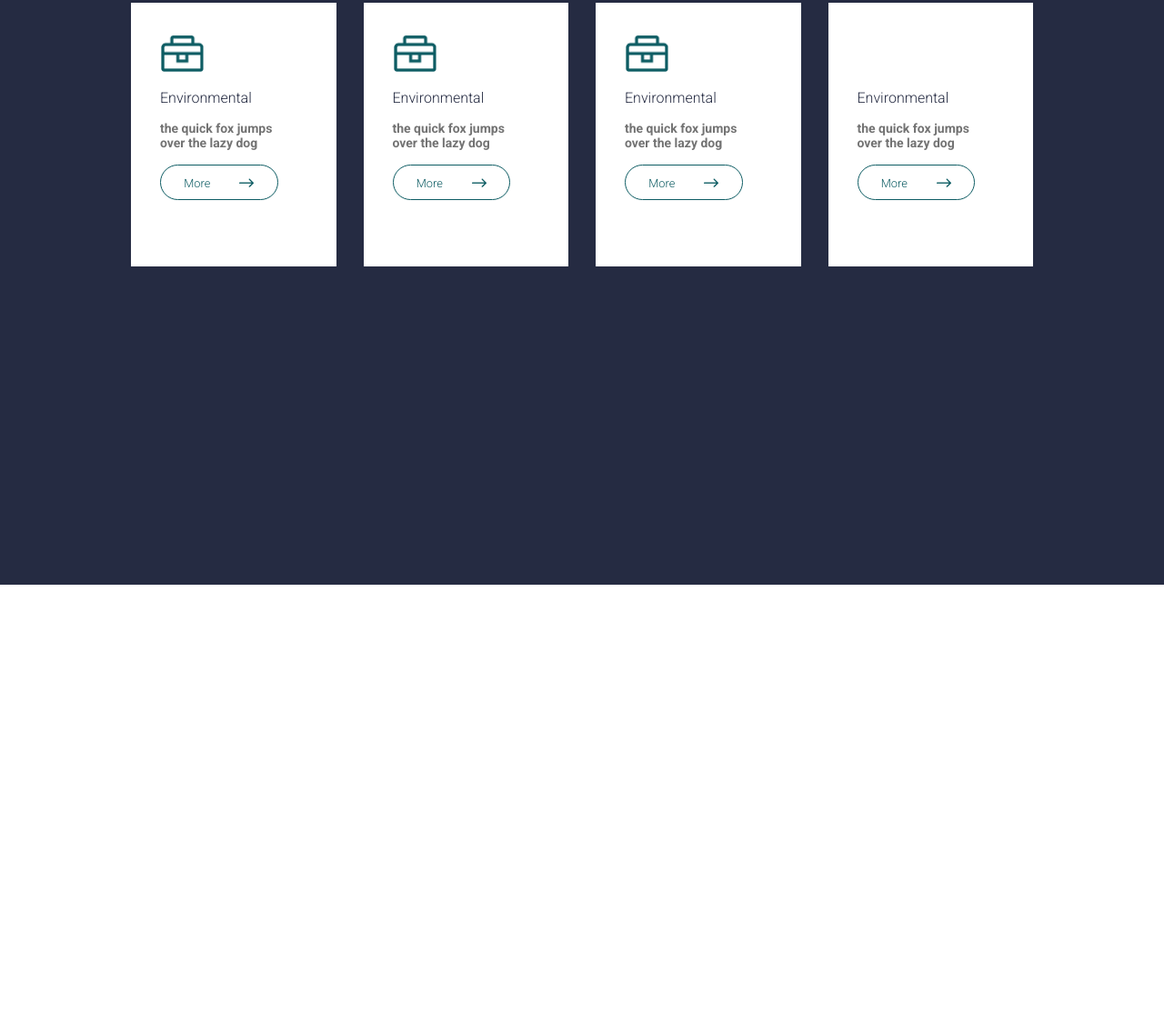
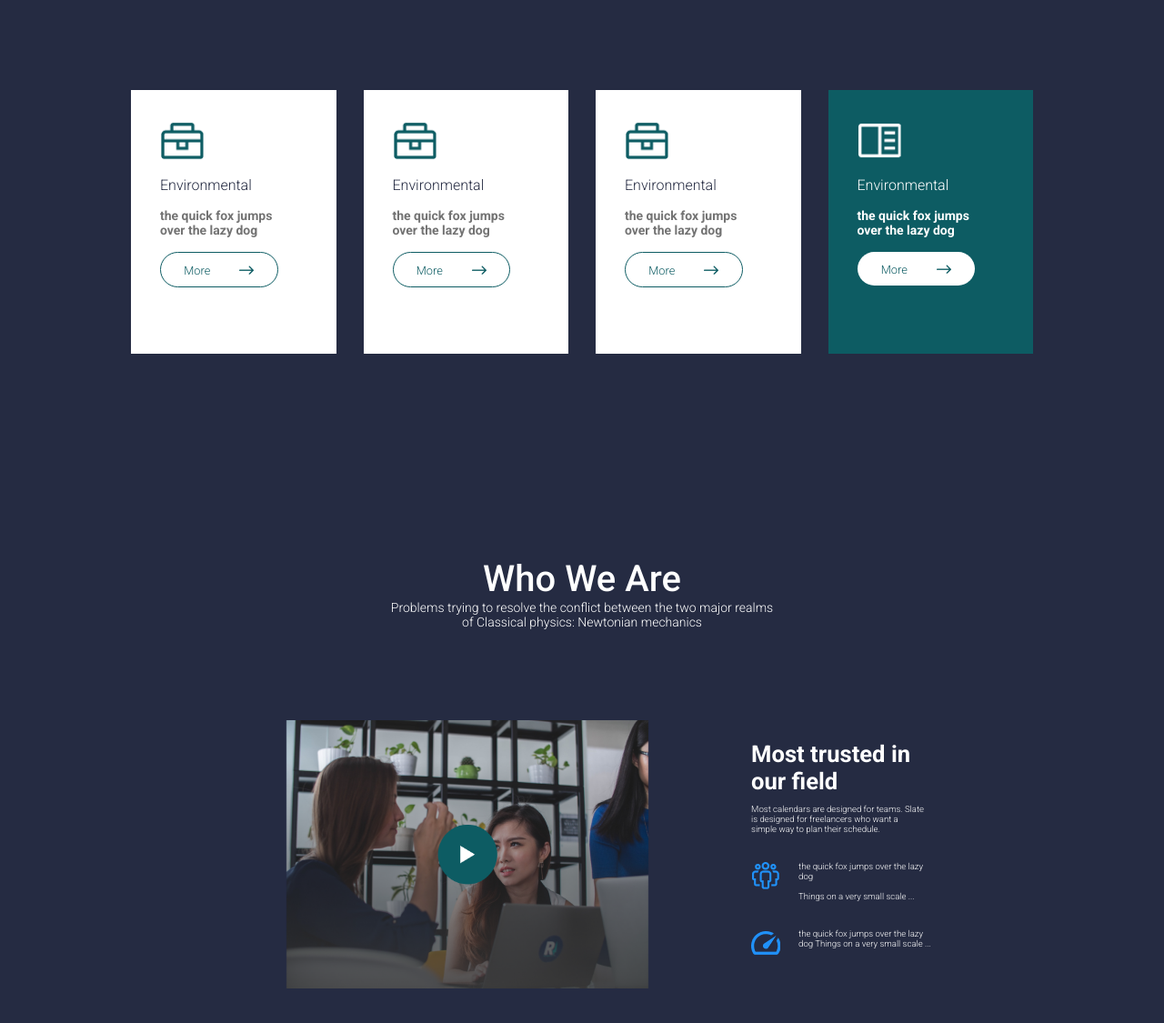
Before and after one commit to futurannetdesign/aconsulting, a plain HTML site: page index.html in a window 1280 px wide. Shown: the part 957-2082 px from the top of the page at 91% size. Before the commit the page ends 1600 px from the top, so only its background shows below. Drawn offline with Linux system fonts and the light colour scheme.

Commit message:
commit adicionado main-section
Adicionado main-section e feito correções

```diff
--- a/css/style.css
+++ b/css/style.css
@@ -132,7 +132,7 @@ html {
 /*Main*/
 .main {
   background-color: #252B42;
-  height: 50rem;
+  height: 160rem;
   position: relative;
 }
 .main-card {
@@ -141,7 +141,7 @@ html {
   width: 100%;
   width: 65.625rem;
   height: 28.125rem;
-  padding-top: 10rem;
+  padding-top: 16rem;
 }
 .main--card {
   background-color: #FFF;
@@ -150,7 +150,14 @@ html {
   width: 14.875rem;
   height: 18.125rem;
 }
-.main--card img {
+.main---card {
+  background-color: #0D5C63;
+  display: flex;
+  flex-direction: column;
+  width: 14.875rem;
+  height: 18.125rem;
+}
+.main--card img, .main---card img {
   width: 3rem;
   margin-left: 2rem;
   margin-top: 2rem;
@@ -162,8 +169,22 @@ html {
   margin-left: 2rem;
   margin-top: 1rem;
 }
+.main---card span {
+  color: #FFF;
+  font-size: 1rem;
+  font-weight: 300;
+  margin-left: 2rem;
+  margin-top: 1rem;
+}
 .main--card p {
   color: #737373;
+  font-size: 0.875rem;
+  font-weight: 600;
+  margin-left: 2rem;
+  margin-top: 1rem;
+}
+.main---card p {
+  color: #FFF;
   font-size: 0.875rem;
   font-weight: 600;
   margin-left: 2rem;
@@ -182,88 +203,75 @@ html {
   margin-right: 4rem;
   margin-top: 1rem;
 }
-.main--card button img {
-  margin-top: 4px;
+.main---card button {
+  border-radius: 2.313rem;
+  background-color: #FFF;
+  border: none;
+  color: #0D5C63;
+  font-size: 0.8rem;
+  font-weight: 300;
+  padding: 0.625rem 1.2rem;
+  display: block;
+  margin-left: 2rem;
+  margin-right: 4rem;
+  margin-top: 1rem;
+}
+.main--card button img, .main---card button img {
+  margin-top: 0.25rem;
   width: 1rem;
   height: 0.625rem;
 }
-/*Media Querie*/
-/*Media Header Nav Bar*/
-@media (max-width: 768px){
-  .header-container {
-    justify-content: space-around;
+.main-section {
+  margin-top: 20rem;
 }
-}
-@media (max-width: 426px){
-  .header {
-    background-color: #252B42;
-    background-image: none;
-    width: 100%;
-    width: 26.6rem;
-    height: 29.1rem;
-  }
-  .header-logo h2 {
-    font-size: 1rem;
-  }
-  .header-nav ul {
-    gap: 0.8rem;
-  }
-  .header-nav ul a {
-    text-align: center;
-    font-size: 0.800rem;
-  }
-  .header-container {
-    flex-wrap: wrap;
-  }
-}
-@media (max-width:768px) {
-  .header-info {
-    margin-top: 1rem;
-  }
-  .header--info h1 {
-    font-size: 2.8rem;
-  }
-  .header--info h4 {
-    font-size: 1rem;
-  }
-}
-@media (max-width:426px) {
-  .header-info {
-    margin-top: 2.4rem;
-  }
-  .header--info h1 {
-    font-size: 2rem;
+.main-section-info {
+  display: flex;
+  flex-direction: column;
+  justify-content: center;
   text-align: center;
 }
-  .header--info h4 {
-    font-size: 1rem;
+.main-section-info h2 {
+  color: #FFF;
+  font-size: 2.5rem;
+  font-weight: 500;
 }
-  .header--info-btn {
-    gap: 10px;
+.main-section-info p {
+  color: #FFF;
+  font-size: 0.875rem;
+  font-weight: 300;
 }
-  .header--info--btn {
-    font-size: 0.8rem;
-    padding: 0.625rem 0.625rem;
+.main--section-info {
+  display: flex;
+  justify-content: center;
+  gap: 7rem;
+  width: 100%;
+  width: 65.625rem;
+  margin-top: 6.25rem;
 }
-  .header---info---btn {
-    font-size: 0.8rem;
-    padding: 0.625rem 0.625rem;
+.main--section-info-img img {
+  width: 25rem;
 }
+.main--section-info-texto {
+  margin-top: 1.375rem;
 }
-@media (max-width:376px) {
-  .header-info {
-    display: block;
-    margin: 2rem 10px;
+.main--section-info-texto h3 {
+  color: #FFF;
+  font-size: 1.6rem;
 }
-  .header--info h1 {
-    font-size: 1.4rem;
-    margin-left: 6rem;
+.main--section-info-texto p {
+  color: #FFF;
+  font-size: 0.6rem;
+  font-weight: 300;
+  margin-top: 0.625rem;
 }
-  .header--info h4 {
-    font-size: 0.8rem;
-    margin-left: 6rem;
+.main--section-info--texto {
+  display: flex;
+  gap: 1.25rem;
 }
-  .header--info-btn {
-    display: none;
+.main--section-info--texto img {
+  height: 2rem;
+  margin-top: 1.875rem;
 }
+.main--section-info--texto p {
+  margin-top: 1.875rem;
 }
--- a/index.html
+++ b/index.html
@@ -104,7 +104,7 @@
         </p>
         <button>More<img src="img/main-arrow-right.png" alt=""></button>
       </div>
-      <div class="main--card">
+      <div class="main---card">
         <img src="img/main-icon4-card.png" alt="">
         <span>Environmental</span>
         <p>
@@ -114,6 +114,50 @@
         <button>More<img src="img/main-arrow-right.png" alt=""></button>
       </div>
     </div>
+
+    <section class="main-section container">
+      <div class="main-section-info">
+        <h2>Who We Are</h2>
+        <p>
+          Problems trying to resolve the conflict between the two major realms<br>
+          of Classical physics: Newtonian mechanics
+         </p>
+      </div>
+
+      <div class="main--section-info">
+        <div class="main--section-info-img">
+          <img src="img/main-section-img.png" alt="">
+        </div>
+        <div class="main--section-info-texto">
+          <h3>
+            Most trusted in<br>
+            our field
+          </h3>
+          <p>
+            Most calendars are designed for teams. Slate<br>
+            is designed for freelancers who want a<br>
+            simple way to plan their schedule.
+          </p>
+          <div class="main--section-info--texto">
+            <img src="img/main-section-icon.png" alt="">
+            <p>
+              the quick fox jumps over the lazy<br>
+              dog<br>
+              <br>
+              Things on a very small scale ...
+            </p>
+          </div>
+          <div class="main--section-info--texto">
+            <img src="img/main-section-icon2.png" alt="">
+            <p>
+              the quick fox jumps over the lazy<br>
+              dog
+              Things on a very small scale ...
+            </p>
+          </div>
+        </div>
+      </div>
+    </section>
   </main>
 </body>
 </html>
```
Also changed, not shown: img/main-section-icon.png (added), img/main-section-icon2.png (added), img/main-section-img.png (added). Lines whose indentation alone changed are shown as unchanged.
